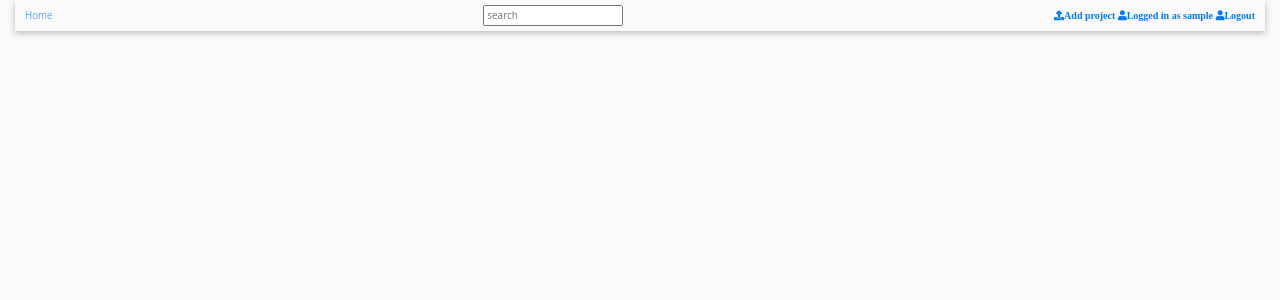
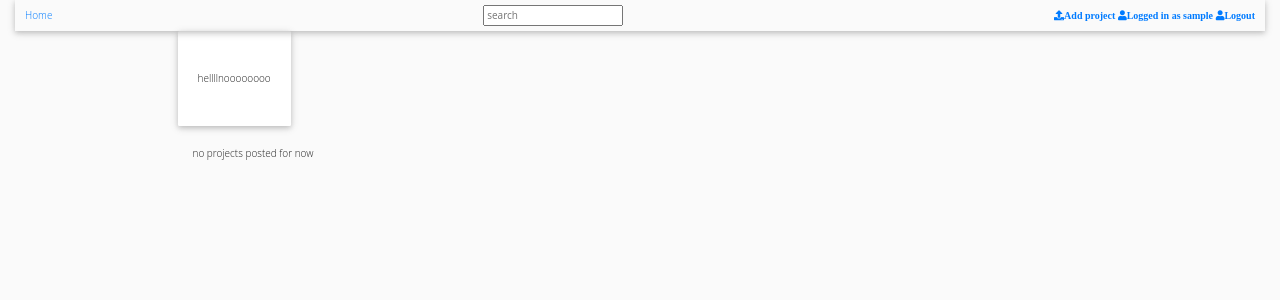
Before and after one commit to moha-abdul/awwwards, a Django app: template awwwards/templates/awwards/index.html in a window 1280 px wide. Shown: the top 300 px of the page. Run offline with Django 3.2, Linux system fonts and the light colour scheme; the template is opened without the code that fills it, so the values that code supplies are empty; the visitor is signed in with stand-in values (Sample User, id 1); some libraries are stand-ins or nearby versions.

Commit message:
display projects on home page

```diff
--- a/awwwards/templates/awwards/index.html
+++ b/awwwards/templates/awwards/index.html
@@ -1,20 +1,29 @@
 {% extends 'base.html' %}
 
-<!DOCTYPE html>
-<html lang="en">
-<head>
-    <meta charset="UTF-8">
-    <meta name="viewport" content="width=device-width, initial-scale=1.0">
-    <meta http-equiv="X-UA-Compatible" content="ie=edge">
-    <title>Awwwards</title>
-</head>
-<body>
+
+{% block content %}
+    <body>
     <div class="container">
         <div class="row">
+            <div class="jumbotron">
+                hellllnoooooooo
+            </div>
+        </div>
+        <div class="row">
             <div class="col-md-12">
-            <p>hooooooome page</p>
+            {% if projects %}
+                {% for project in projects %}
+                <div>
+                    <p>{{project.title}}</p>
+                    <img src="{{project.screenshot.url}}">
+                    <p>{{project.description}}</p>
+                </div>
+                {% endfor %}
+            {% else %}
+                <p>no projects posted for now</p>
+            {% endif %}
             </div>
         </div>
     </div>
 </body>
-</html>
+{% endblock  %}
--- a/awwwards/templates/base.html
+++ b/awwwards/templates/base.html
@@ -4,9 +4,10 @@
 <html>
 
 <head>
-  <meta charset="utf-8">
-  <!-- <meta name="viewport" content="width=device-width, initial-scale=1"> -->
-
+    <meta charset="UTF-8">
+    <meta name="viewport" content="width=device-width, initial-scale=1.0">
+    <meta http-equiv="X-UA-Compatible" content="ie=edge">
+    <title>Awwwards</title>
 
   {% block title %}
 
```
